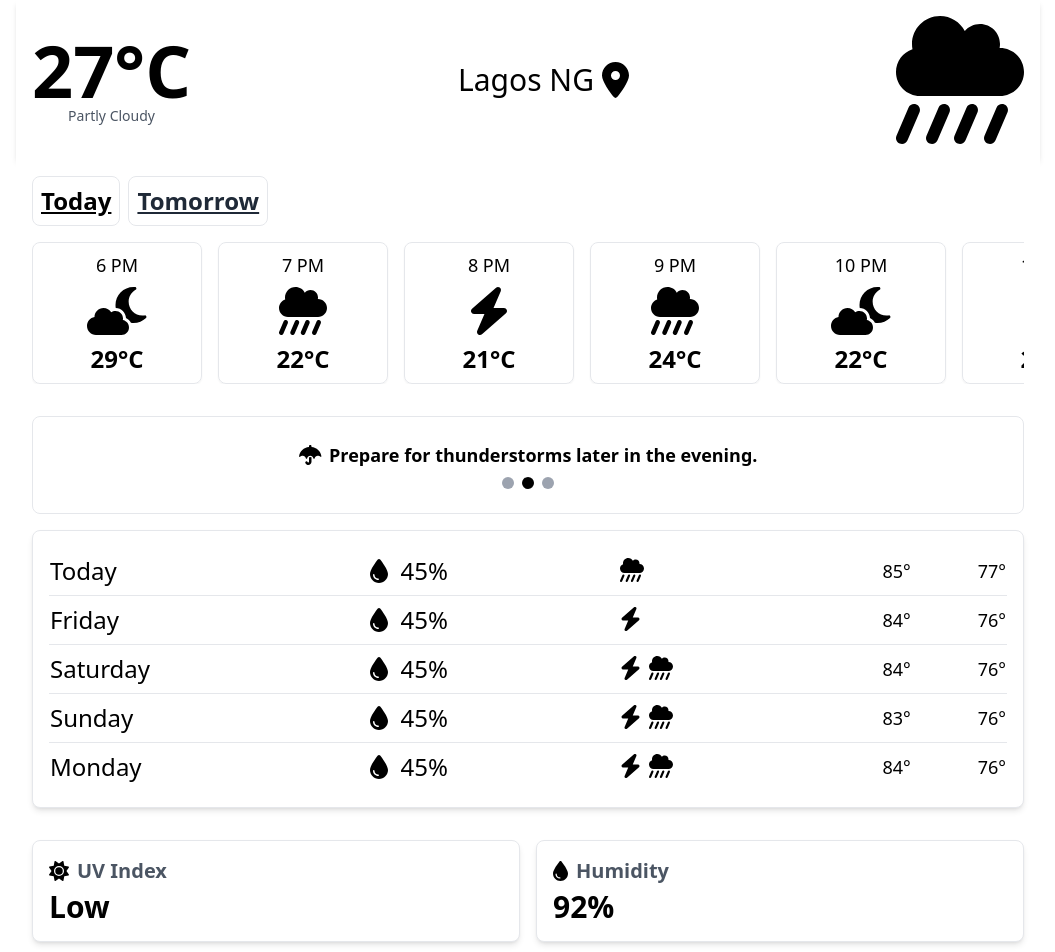
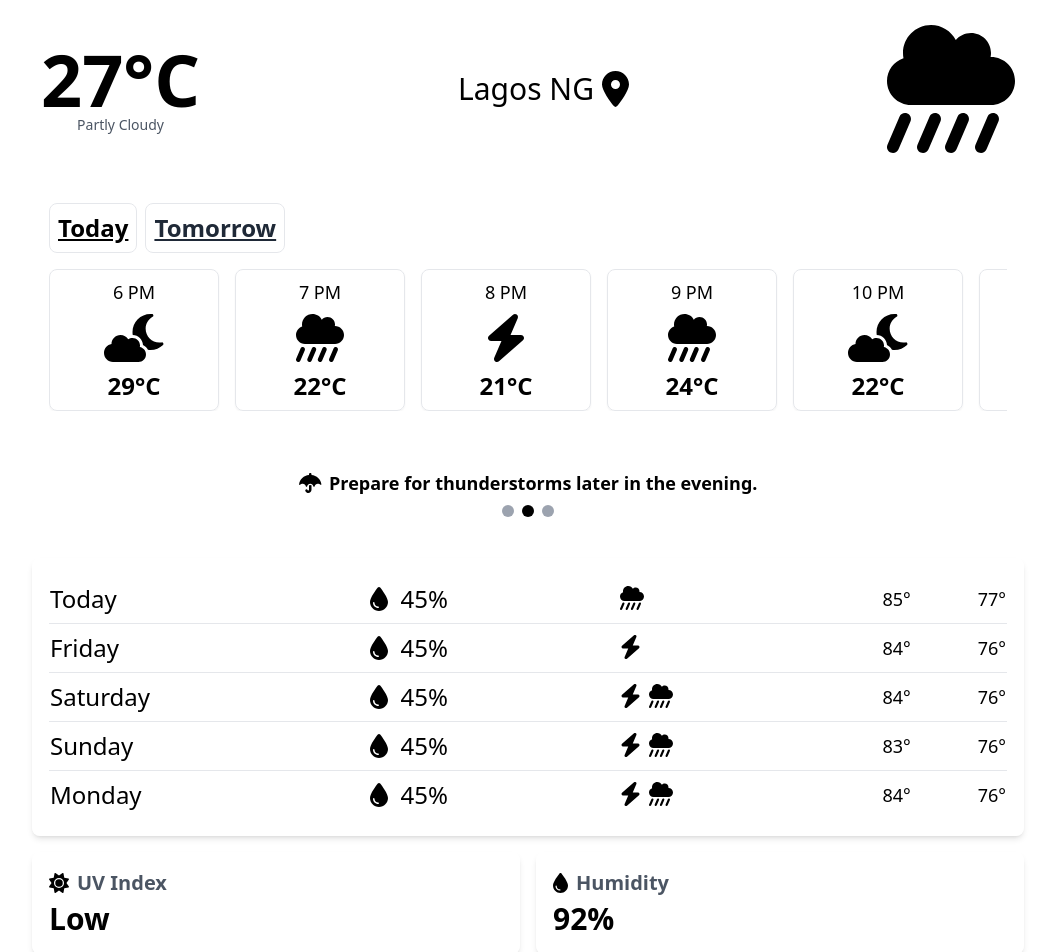
Before and after one commit to VectorGits/SkyCast, a React (Vite) app: page / in a window 1280 px wide. Shown: the top 952 px of the page, without its empty margins (112-1167 px from the left). Built offline with nearby package versions, Linux system fonts and the light colour scheme.

Commit message:
refactor: Update component styling

```diff
--- a/src/components/ForecastMini.jsx
+++ b/src/components/ForecastMini.jsx
@@ -22,7 +22,7 @@ const ForecastMini = () => {
   const forecasts = generateForecasts();
 
   return (
-    <div className="p-4 bg-white">
+    <div className="p-4 bg-white/30 backdrop-blur-md border border-white/20 rounded-lg md:m-4 sm:m-2">
       {/* Days Section */}
       <div className="flex items-center mb-4">
         <button className="text-center font-bold p-2 mr-2 border underline rounded-lg sm:text-base md:text-xl lg:text-2xl">
--- a/src/components/Foreview.jsx
+++ b/src/components/Foreview.jsx
@@ -27,7 +27,7 @@ const Foreview = () => {
   const days = getNextFiveDays();
 
   return (
-    <div className="p-4 m-4 bg-white border rounded-lg shadow-md">
+    <div className="p-4 bg-white shadow-md bg-white/30 backdrop-blur-md border border-white/20 rounded-lg md:m-4 sm:m-2">
       <table className="w-full">
         <tbody>
           {days.map((day, index) => (
--- a/src/components/Notification.jsx
+++ b/src/components/Notification.jsx
@@ -52,7 +52,7 @@ const Notification = () => {
   };
 
   return (
-    <div className="p-2 sm:py-2 lg:py-6 m-4 border rounded-lg">
+    <div className="p-2 sm:py-2 lg:py-6 bg-white/30 backdrop-blur-md border border-white/20 rounded-lg md:m-4 sm:m-2">
       <div
         className="relative w-full overflow-hidden"
         onTouchStart={handleTouchStart}
@@ -66,7 +66,7 @@ const Notification = () => {
           {notifications.map((notification, index) => (
             <div
               key={index}
-              className="min-w-full flex items-center justify-center bg-white"
+              className="min-w-full flex items-center justify-center"
             >
               <FontAwesomeIcon icon={faUmbrella} className="text-xl mr-2" />
               <div className="sm:text-xs md:text-md lg:text-lg font-semibold">{notification.message}</div>
--- a/src/components/WeatherHeader.jsx
+++ b/src/components/WeatherHeader.jsx
@@ -4,7 +4,7 @@ import { faCloudShowersHeavy, faMapMarkerAlt } from '@fortawesome/free-solid-svg
 
 const WeatherHeader = () => {
   return (
-    <div className="flex justify-between items-center p-4 bg-white shadow-md">
+    <div className="flex justify-between items-center p-4 bg-white/30 backdrop-blur-md border border-white/20 rounded-lg m-4 sm:m-2">
       {/* Temperature and Condition */}
       <div className="flex flex-col items-center">
         <span className="sm:text-3xl md:text-5xl lg:text-7xl font-bold">27°C</span>
--- a/src/components/Widget.jsx
+++ b/src/components/Widget.jsx
@@ -13,13 +13,13 @@ const Widget = () => {
   ];
 
   return (
-    <div className="grid grid-cols-1 sm:grid-cols-2 gap-4 p-4">
+    <div className="grid grid-cols-1 sm:grid-cols-2 gap-4 md:m-4 sm:m-2">
       {widgets.map((widget, index) => (
         <div
           key={index}
-          className="items-center bg-white border rounded-lg p-4 shadow-md"
+          className="items-center bg-white p-4 shadow-md bg-white/30 backdrop-blur-md border border-white/20 rounded-lg"
         >
-          <div className='flex items-center mb-1'>
+          <div className='flex items-center mb-1 '>
           	<FontAwesomeIcon icon={widget.icon} className="sm:text-xs md:text-base lg:text-xl mr-2" />
             <div className="sm:text-xs md:text-base lg:text-xl font-semibold text-gray-600">{widget.label}</div>
           </div>
```
